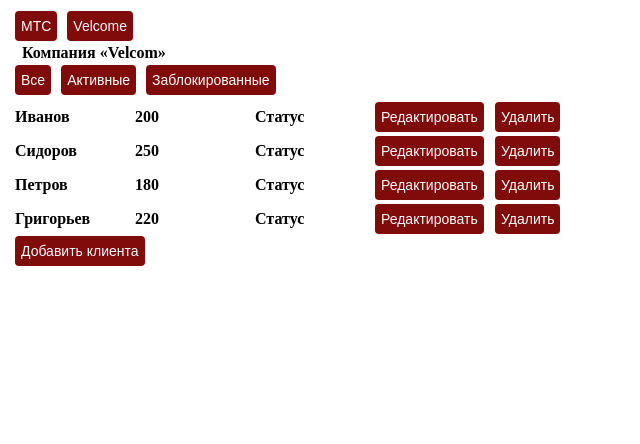
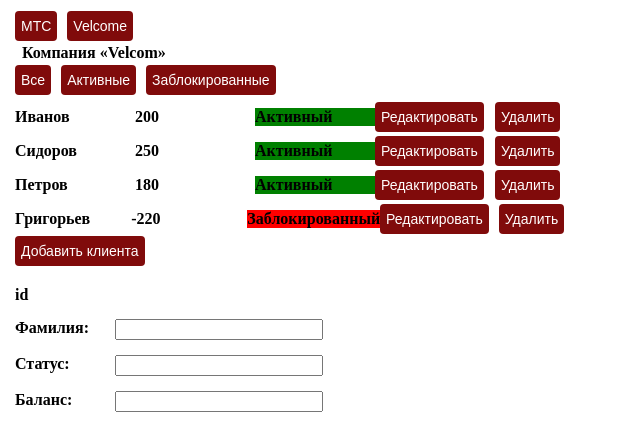
Before and after one commit to ryntsevich/FD3-Ryntsevich, a React app in the folder homework6/Mobile/: page / in a window 1280 px wide. Shown: the whole page, without its empty margins (0-640 px from the left). Built offline with nearby package versions, Linux system fonts and the light colour scheme.

Commit message:
feat: add filter for clients

```diff
--- a/homework6/Mobile/App.js
+++ b/homework6/Mobile/App.js
@@ -8,7 +8,7 @@ let clientsArr = [
     { id: 101, surname: 'Иванов', balance: 200 },
     { id: 105, surname: 'Сидоров', balance: 250 },
     { id: 110, surname: 'Петров', balance: 180 },
-    { id: 120, surname: 'Григорьев', balance: 220 },
+    { id: 120, surname: 'Григорьев', balance: -220 },
 ];
 
 ReactDOM.render(
--- /dev/null
+++ b/homework6/Mobile/components/ClientInfo.css
@@ -0,0 +1,18 @@
+.clientInfo {
+    text-align: left;
+    margin-top: 20px;
+}
+
+.clientInfo > .client_item {
+    display: flex;
+    margin-bottom: 15px;
+}
+
+.clientInfo > .client_item > label {
+    width: 100px;
+}
+
+.clientInfo > .client_item > input {
+    width: 200px;
+    margin-right: 10px;
+}
--- /dev/null
+++ b/homework6/Mobile/components/ClientInfo.js
@@ -0,0 +1,30 @@
+import React from 'react';
+import PropTypes from 'prop-types';
+import {clientEvents} from './events';
+
+import './ClientInfo.css';
+
+class ClientInfo extends React.PureComponent {
+
+    render() {
+        return (
+
+            <div className="clientInfo" >
+                <div className="client_item">
+                    id
+                </div>
+                <div className="client_item">
+                    <label htmlFor="img">Фамилия: </label> <input type="text" id="img" />
+                </div>
+                <div className="client_item">
+                    <label htmlFor="price">Статус: </label><input type="text" id="price" />
+                </div>
+                <div className="client_item">
+                    <label htmlFor="count">Баланс: </label><input type="text" id="count" />
+                </div>
+            </div>
+        )
+    }
+}
+
+export default ClientInfo;
--- a/homework6/Mobile/components/MobileClient.css
+++ b/homework6/Mobile/components/MobileClient.css
@@ -8,3 +8,11 @@ div.MobileClient
 .list {
   width: 50%;
 }
+
+.MobileClient > .active {
+  background-color: green;
+}
+
+.MobileClient > .blocked {
+  background-color: red;
+}
--- a/homework6/Mobile/components/MobileClient.js
+++ b/homework6/Mobile/components/MobileClient.js
@@ -30,7 +30,7 @@ class MobileClient extends React.PureComponent {
       <div className="MobileClient">
         <div className="MobileClientSurname list">{this.state.info.surname}</div>
         <div className="MobileClientBalance list">{this.state.info.balance}</div>
-        <div className="list">Статус</div>
+        <div className={this.state.info.balance >= 0 ? "active list" : "blocked list"}>{this.state.info.balance >= 0 ? "Активный" : "Заблокированный"}</div>
         <div className="list"><button>Редактировать</button></div>
         <div className="list"><button >Удалить</button></div>
 
--- a/homework6/Mobile/components/MobileCompany.js
+++ b/homework6/Mobile/components/MobileCompany.js
@@ -2,6 +2,7 @@ import React from 'react';
 import PropTypes from 'prop-types';
 
 import MobileClient from './MobileClient';
+import ClientInfo from './ClientInfo';
 
 import './MobileCompany.css';
 
@@ -21,6 +22,7 @@ class MobileCompany extends React.PureComponent {
   state = {
     nameCompany: this.props.nameCompany,
     clients: this.props.clients,
+    modeFilter: 0
   };
 
   setNameCompany1 = () => {
@@ -46,20 +48,33 @@ class MobileCompany extends React.PureComponent {
       this.setState({ clients: newClients });
   };
 
-
-  setBalance1 = () => {
-    this.setBalance(105, 230);
-  };
-
-  setBalance2 = () => {
-    this.setBalance(105, 250);
-  };
+  chooseAll = () => {
+    this.setState({ modeFilter: 0 });
+  }
+  chooseActive = () => {
+    this.setState({ modeFilter: 1 });
+  }
+  chooseBlocked = () => {
+    this.setState({ modeFilter: 2 });
+  }
 
   render() {
 
     console.log('MobileCompany render');
 
-    var clientsCode = this.state.clients.map(client =>
+    let clientsCode = this.state.clients.filter(client => {
+      if (this.state.modeFilter === 1) {
+        return client.balance >= 0;
+      }
+      else if (this.state.modeFilter === 2) {
+        return client.balance < 0;
+      }
+      else {
+        return client;
+      }
+    });
+
+    clientsCode = clientsCode.map(client =>
       <MobileClient key={client.id} info={client} />
     );
 
@@ -68,13 +83,14 @@ class MobileCompany extends React.PureComponent {
         <button value="МТС" onClick={this.setNameCompany1}>MTC</button>
         <button value="Velcom" onClick={this.setNameCompany2}>Velcome</button>
         <div className="MobileCompany">Компания &laquo;{this.state.nameCompany}&raquo;</div>
-        <button>Все</button>
-        <button>Активные</button>
-        <button>Заблокированные</button>
+        <button onClick={this.chooseAll}>Все</button>
+        <button onClick={this.chooseActive}>Активные</button>
+        <button onClick={this.chooseBlocked}>Заблокированные</button>
         <div className="MobileCompanyClients">
           {clientsCode}
         </div>
         <button>Добавить клиента</button>
+        <ClientInfo />
       </div>
     )
       ;
--- /dev/null
+++ b/homework6/Mobile/components/events.js
@@ -0,0 +1,5 @@
+import {EventEmitter} from 'events';
+
+let clientEvents=new EventEmitter();
+
+export {clientEvents};
```
